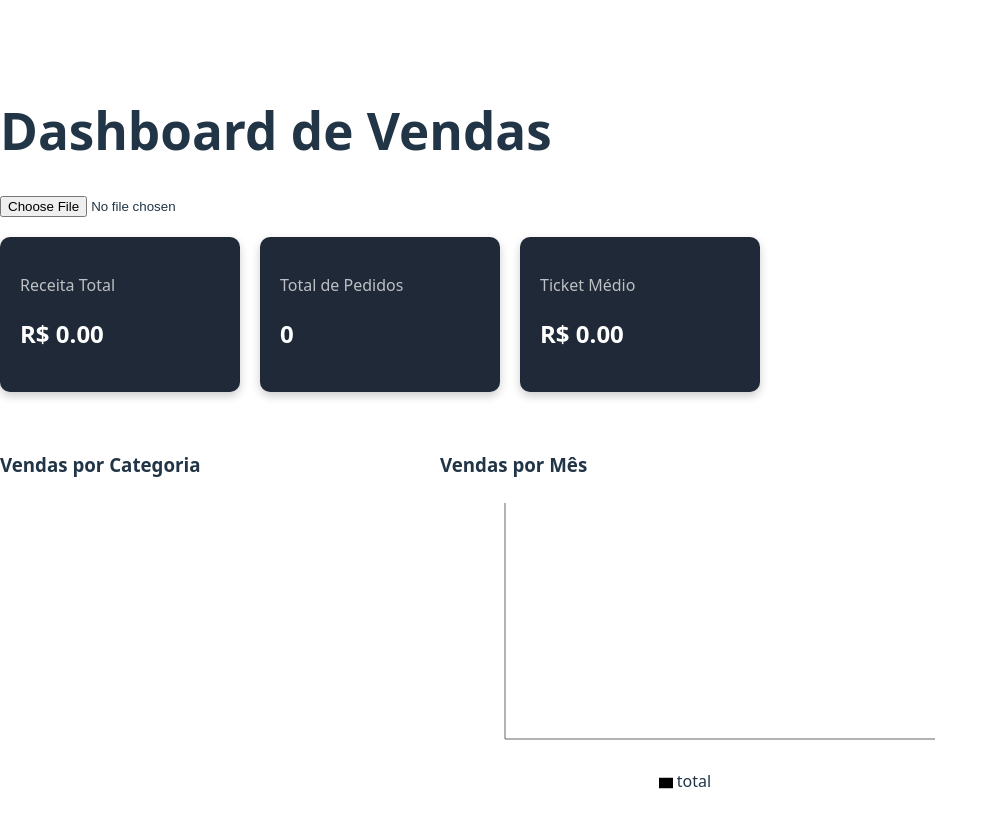
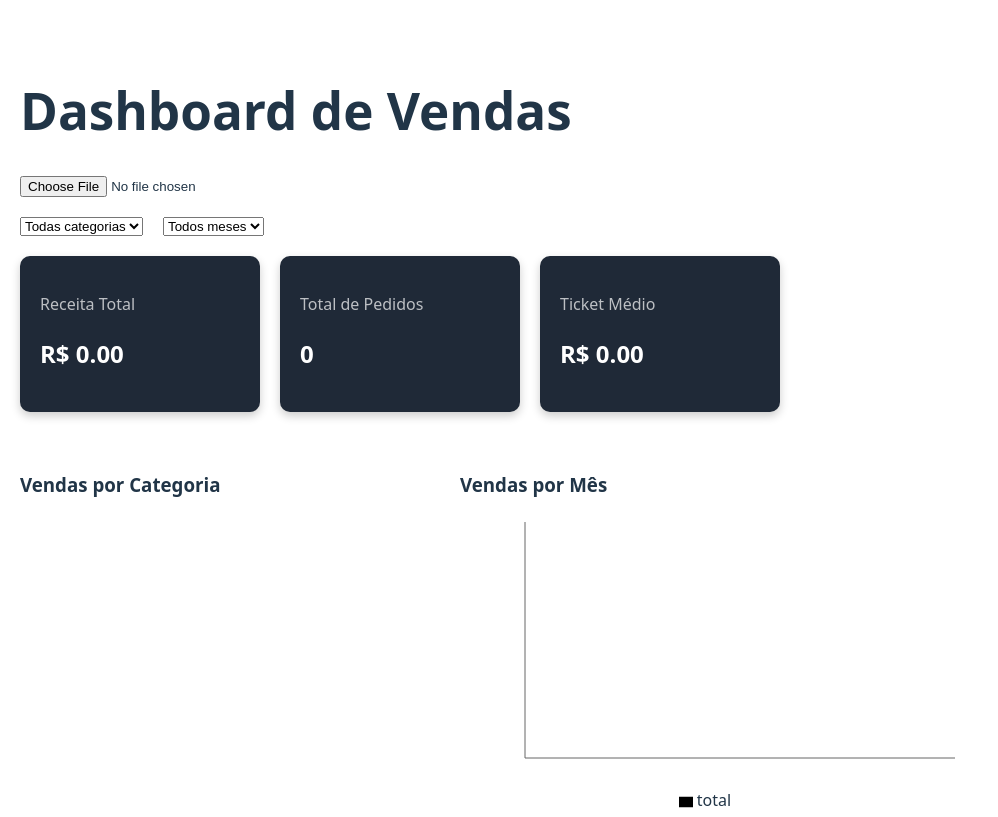
Before and after one commit to lzguisouza2211-gif/Dashboard-vendas, a React (Vite) app: page / in a window 1280 px wide. Shown: the whole page, without its empty margins (0-998 px from the left). Built offline with nearby package versions, Linux system fonts and the light colour scheme.

Commit message:
feat/ implementa filtros reativos e filtros automáticos com ordenacao de meses

```diff
--- a/src/App.tsx
+++ b/src/App.tsx
@@ -2,46 +2,108 @@ import { useState } from "react";
 import { UploadExcel } from "./components/UploadExcel";
 import type { Venda } from "./types/Venda";
 import { cleanData } from "./utils/cleanData";
+
 import {
   calcularReceitaTotal,
   calcularTotalPedidos,
   calcularTicketMedio
 } from "./utils/metrics";
+
 import { MetricCard } from "./components/MetricCard";
 import { SalesByCategoryChart } from "./components/SalesByCategoryChart";
 import { SalesByMonthChart } from "./components/SalesByMonthChart";
 
 function App() {
+  // dados base
   const [dados, setDados] = useState<Venda[]>([]);
-  const receitaTotal = calcularReceitaTotal(dados);
-  const totalPedidos = calcularTotalPedidos(dados);
-  const ticketMedio = calcularTicketMedio(dados);
+
+  // estados de filtro
+  const [categoriaFiltro, setCategoriaFiltro] = useState("todas");
+  const [mesFiltro, setMesFiltro] = useState("todos");
+
+  // dados filtrados
+  const dadosFiltrados = dados.filter((item) => {
+    const matchCategoria =
+      categoriaFiltro === "todas" || item.categoria === categoriaFiltro;
+
+    const matchMes =
+      mesFiltro === "todos" || item.mes === mesFiltro;
+
+    return matchCategoria && matchMes;
+  });
+
+  // categorias e meses únicos (automáticos)
+  const categorias = [...new Set(dados.map((d) => d.categoria))];
+  const ordemMeses = [
+  "Jan","Fev","Mar","Abr","Mai","Jun",
+  "Jul","Ago","Set","Out","Nov","Dez"
+  ];
+
+  const meses = [...new Set(dados.map((d) => d.mes))]
+    .sort((a, b) => ordemMeses.indexOf(a) - ordemMeses.indexOf(b));
 
 
+  // métricas baseadas nos dados filtrados
+  const receitaTotal = calcularReceitaTotal(dadosFiltrados);
+  const totalPedidos = calcularTotalPedidos(dadosFiltrados);
+  const ticketMedio = calcularTicketMedio(dadosFiltrados);
+
   return (
-    <div>
-  <h1>Dashboard de Vendas</h1>
+    <div style={{ padding: "20px" }}>
+      <h1>Dashboard de Vendas</h1>
 
-  <UploadExcel onDataLoaded={(rows) => setDados(cleanData(rows))} />
+      {/* upload */}
+      <UploadExcel onDataLoaded={(rows) => setDados(cleanData(rows))} />
 
-  {/* seção métricas */}
+      {/* filtros */}
+      <div style={{ display: "flex", gap: "20px", marginTop: "20px" }}>
+        {/* filtro categoria */}
+        <select onChange={(e) => setCategoriaFiltro(e.target.value)}>
+          <option value="todas">Todas categorias</option>
 
-  <div style={{ display: "flex", gap: "20px", marginTop: "20px" }}>
-    <MetricCard title="Receita Total" value={`R$ ${receitaTotal.toFixed(2)}`} />
-    <MetricCard title="Total de Pedidos" value={totalPedidos} />
-    <MetricCard title="Ticket Médio" value={`R$ ${ticketMedio.toFixed(2)}`} />
-  </div>
+          {categorias.map((categoria) => (
+            <option key={categoria} value={categoria}>
+              {categoria}
+            </option>
+          ))}
+        </select>
 
-  {/* seção gráficos */}
-  <div style={{ display: "flex", gap: "40px", marginTop: "40px" }}>
-    <SalesByCategoryChart dados={dados} />
-    <SalesByMonthChart dados={dados} />
-  </div>
+        {/* filtro mês */}
+        <select onChange={(e) => setMesFiltro(e.target.value)}>
+          <option value="todos">Todos meses</option>
 
-</div>
+          {meses.map((mes) => (
+            <option key={mes} value={mes}>
+              {mes}
+            </option>
+          ))}
+        </select>
+      </div>
 
+      {/* métricas */}
+      <div style={{ display: "flex", gap: "20px", marginTop: "20px" }}>
+        <MetricCard
+          title="Receita Total"
+          value={`R$ ${receitaTotal.toFixed(2)}`}
+        />
 
+        <MetricCard
+          title="Total de Pedidos"
+          value={totalPedidos}
+        />
 
+        <MetricCard
+          title="Ticket Médio"
+          value={`R$ ${ticketMedio.toFixed(2)}`}
+        />
+      </div>
+
+      {/* gráficos */}
+      <div style={{ display: "flex", gap: "40px", marginTop: "40px" }}>
+        <SalesByCategoryChart dados={dadosFiltrados} />
+        <SalesByMonthChart dados={dadosFiltrados} />
+      </div>
+    </div>
   );
 }
 
```
